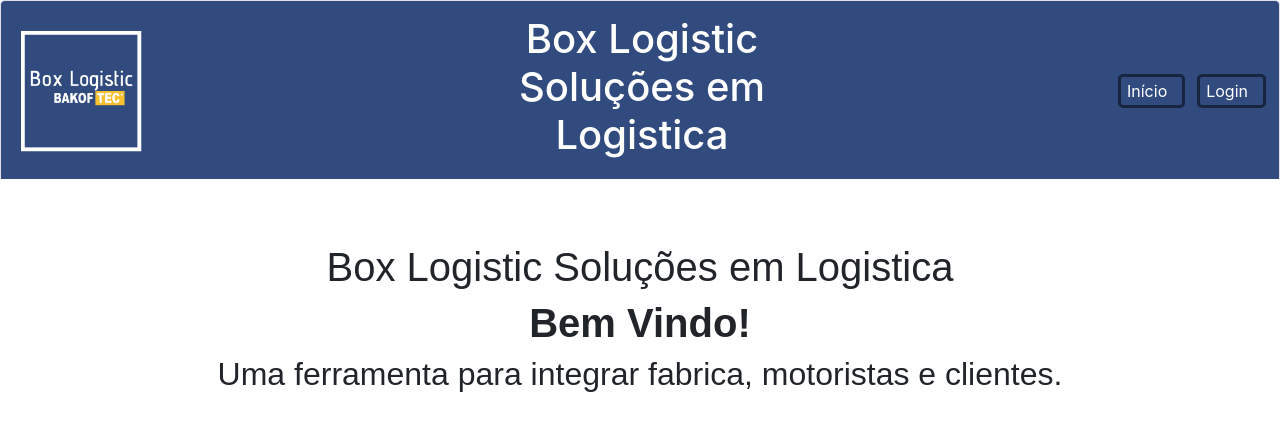
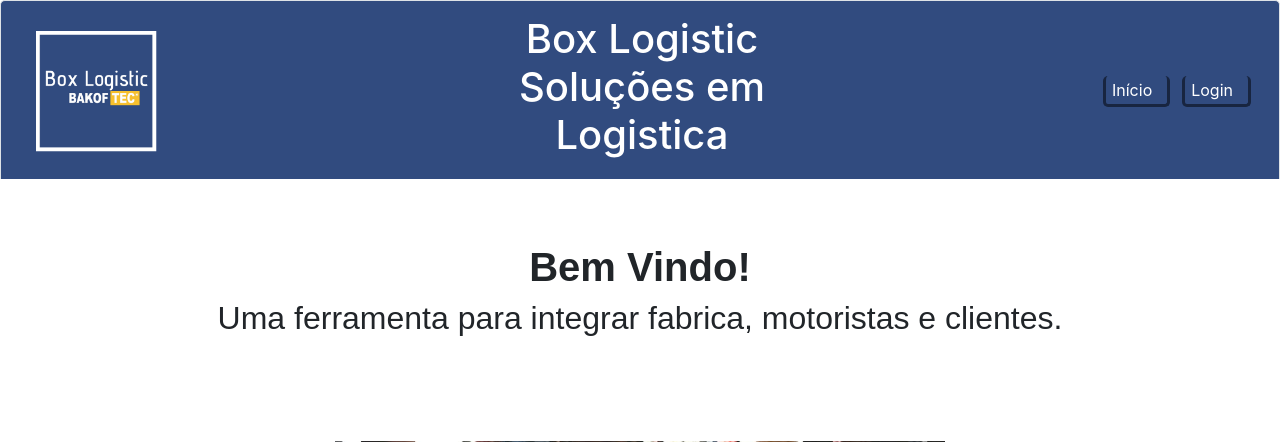
Before and after one commit to guerrasao/Equipe6-Hackathon-FW-2019, a PHP site: page / in a window 1280 px wide. Shown: the top 442 px of the page. Run offline with PHP 8.4, Linux system fonts and the light colour scheme; some libraries are stand-ins or nearby versions.

Commit message:
revisão de css e detalhes

```diff
--- a/cabecalho/cabecalho.php
+++ b/cabecalho/cabecalho.php
@@ -1,5 +1,6 @@
 <!doctype html>
 <html lang="pt-br">
+
 <head>
   <title>Exemplo</title>
   <!-- Required meta tags -->
@@ -17,12 +18,13 @@
   <script src="./node_modules/multiselect/js/jquery.multi-select.js"></script>
   <link rel="stylesheet" href="./node_modules/multiselect/css/multi-select.css">
 </head>
+
 <body>
   <header>
     <nav id="menu" class="navbar navbar-expand-md cabecalho-box">
       <div class="container row">
         <!--Logo -->
-            <a href="#" class="navbar-brand logo-menu row">
+        <a href="#" class="navbar-brand logo-menu ">
           <img src="img/logobakof.png" width="150px" height="auto">
         </a>
       </div>
@@ -35,17 +37,18 @@
       </div>
       <div class="container row">
         <!-- Itens do menu -->
-            <div id="links" class="collapse navbar-collapse justify-content-end row">
+        <div id="links" class="collapse navbar-collapse justify-content-end">
           <ul class="navbar-nav color-white ">
             <li class="nav-item">
               <a href="index.php" class="nav-link" data-scroll> Início </a>
             </li>
 
             <li class="nav-item">
-                  <a href="login.php" class="nav-link"  data-scroll> Login </a>
+              <a href="login.php" class="nav-link" data-scroll> Login </a>
             </li>
           </ul>
         </div>
       </div>
     </nav>
   </header>
+</body>
--- a/css/estilo.css
+++ b/css/estilo.css
@@ -58,7 +58,6 @@
     #links .nav-link{
         border-left: 3px solid #182540;
         border-right: 3px solid #182540;
-        border-top: 3px solid #182540;
         border-bottom: 3px solid #182540;
         border-top-left-radius: 5px;
         border-top-right-radius: 5px;
--- a/index.php
+++ b/index.php
@@ -9,7 +9,6 @@
 
 <section class="container center">
     <div class=" jumbotron bg-white align-items-center fontes-padrao">
-        <h1 class="text-center ">Box Logistic Soluções em Logistica</h1>
          <h1 class="text-center "> <b>Bem Vindo!</b></h1>
          <h2 class="text-center ">Uma ferramenta para integrar fabrica, motoristas e clientes. </h2>
      </div>
```
Lines whose indentation alone changed are shown as unchanged.
